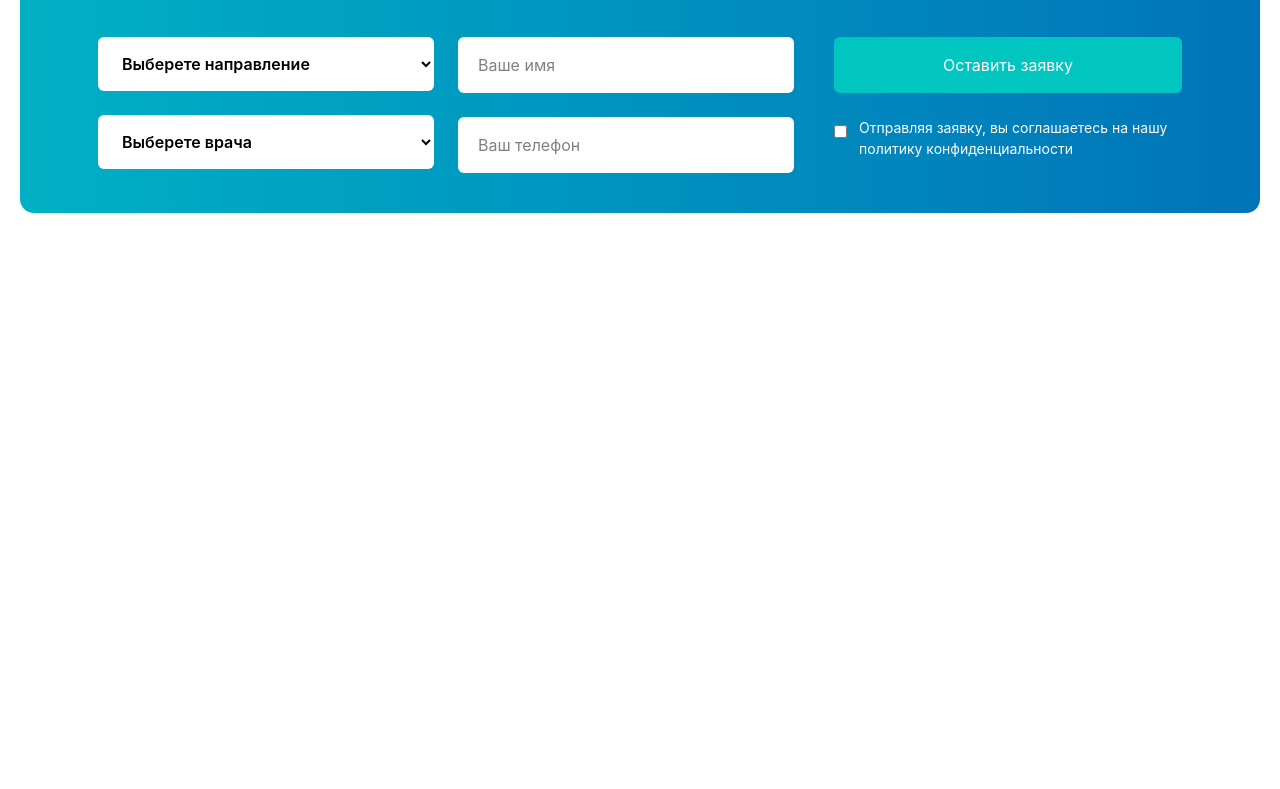
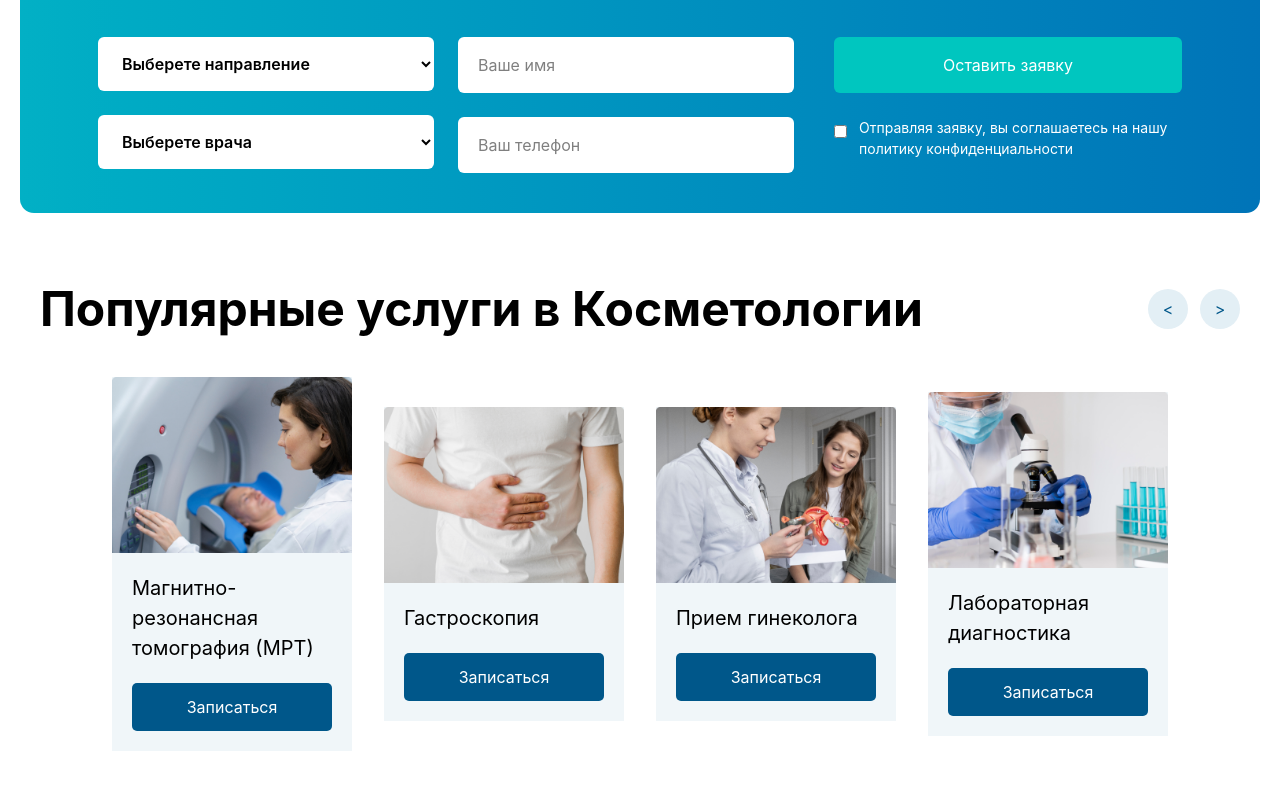
Before and after one commit to Abdulbotin/Exam, a website: page src/Magamed/index.html in a window 1280 px wide. Shown: the part 3611-4400 px from the top of the page. Before the commit the page ends 3924 px from the top, so only its background shows below. Drawn offline with nearby package versions, Linux system fonts and the light colour scheme; files that its build step writes are made by us from their sources.

Commit message:
sixth section

```diff
--- a/src/Magamed/index.html
+++ b/src/Magamed/index.html
@@ -426,11 +426,12 @@
                     <div class="flex flex-col gap-6 w-full">
                         <input type="text" placeholder="Ваше имя"
                         class="bg-white rounded-md px-5 py-4 text-[16px]
-                        w-full ">
+                        w-full outline-0">
 
                         <input type="tel" placeholder="Ваш телефон"
                         class="bg-white rounded-md px-5 py-4 text-[16px]
-                        w-full">
+                        w-full outline-0
+                        ">
                     </div>
 
                 </div>
@@ -455,6 +456,74 @@
                 </div>
             </div>
         </section>
+
+        <!-- Sixth section -->
+        <section class="max-w-360 mx-auto p-5 my-10">
+            <div class="flex justify-between lg:items-center mb-8 lg:flex-row flex-col gap-5">
+                <h2 class="text-[48px] font-bold"> Популярные услуги в Косметологии</h2>
+
+                <div class="flex gap-3">
+                    <button class="bg-[#E3EFF5] text-[#00578A] rounded-full w-10 h-10
+                    hover:bg-[#00578A] hover:text-white hover:cursor-pointer"> < </button>
+
+                    <button class="bg-[#E3EFF5] text-[#00578A] rounded-full w-10 h-10
+                    hover:bg-[#00578A] hover:text-white hover:cursor-pointer"> > </button>
+                </div>
+            </div>
+
+            <!-- Cards -->
+            <div class="flex gap-8 overflow-x-auto items-center lg:justify-center justify-between">
+
+                <div class="flex flex-col gap-5 min-w-[80%] lg:min-w-0 lg:w-[20%] bg-[#F0F6F9] pb-5">
+                    <img src="./img/image (1).png" alt="">
+
+                    <div class="flex flex-col justify-between gap-5 px-5">
+                        <p class="text-[20px]"> Магнитно-резонансная томография (МРТ) </p>
+                        <button class="bg-[#00578A] text-white rounded-[5px] py-3
+                        hover:bg-[#E3EFF5] hover:text-[#00578A] hover:cursor-pointer">
+                            Записаться
+                        </button>
+                    </div>
+                </div>
+
+                <div class="flex flex-col gap-5 min-w-[80%] lg:min-w-0 lg:w-[20%] bg-[#F0F6F9] pb-5">
+                    <img src="./img/image (2).png" alt="">
+
+                    <div class="flex flex-col justify-between gap-5 px-5">
+                        <p class="text-[20px]"> Гастроскопия </p>
+                        <button class="bg-[#00578A] text-white rounded-[5px] py-3
+                        hover:bg-[#E3EFF5] hover:text-[#00578A] hover:cursor-pointer">
+                            Записаться
+                        </button>
+                    </div>
+                </div>
+
+                <div class="flex flex-col gap-5 min-w-[80%] lg:min-w-0 lg:w-[20%] bg-[#F0F6F9] pb-5">
+                    <img src="./img/image (3).png" alt="">
+
+                    <div class="flex flex-col justify-between gap-5 px-5">
+                        <p class="text-[20px]"> Прием гинеколога </p>
+                        <button class="bg-[#00578A] text-white rounded-[5px] py-3
+                        hover:bg-[#E3EFF5] hover:text-[#00578A] hover:cursor-pointer">
+                            Записаться
+                        </button>
+                    </div>
+                </div>
+
+                <div class="flex flex-col gap-5 min-w-[80%] lg:min-w-0 lg:w-[20%] bg-[#F0F6F9] pb-5">
+                    <img src="./img/image (4).png" alt="">
+
+                    <div class="flex flex-col justify-between gap-5 px-5">
+                        <p class="text-[20px]"> Лабораторная диагностика </p>
+                        <button class="bg-[#00578A] text-white rounded-[5px] py-3
+                        hover:bg-[#E3EFF5] hover:text-[#00578A] hover:cursor-pointer">
+                            Записаться
+                        </button>
+                    </div>
+                </div>
+
+            </div>
+        </section>
     </main>
 </body>
 </html>
```
